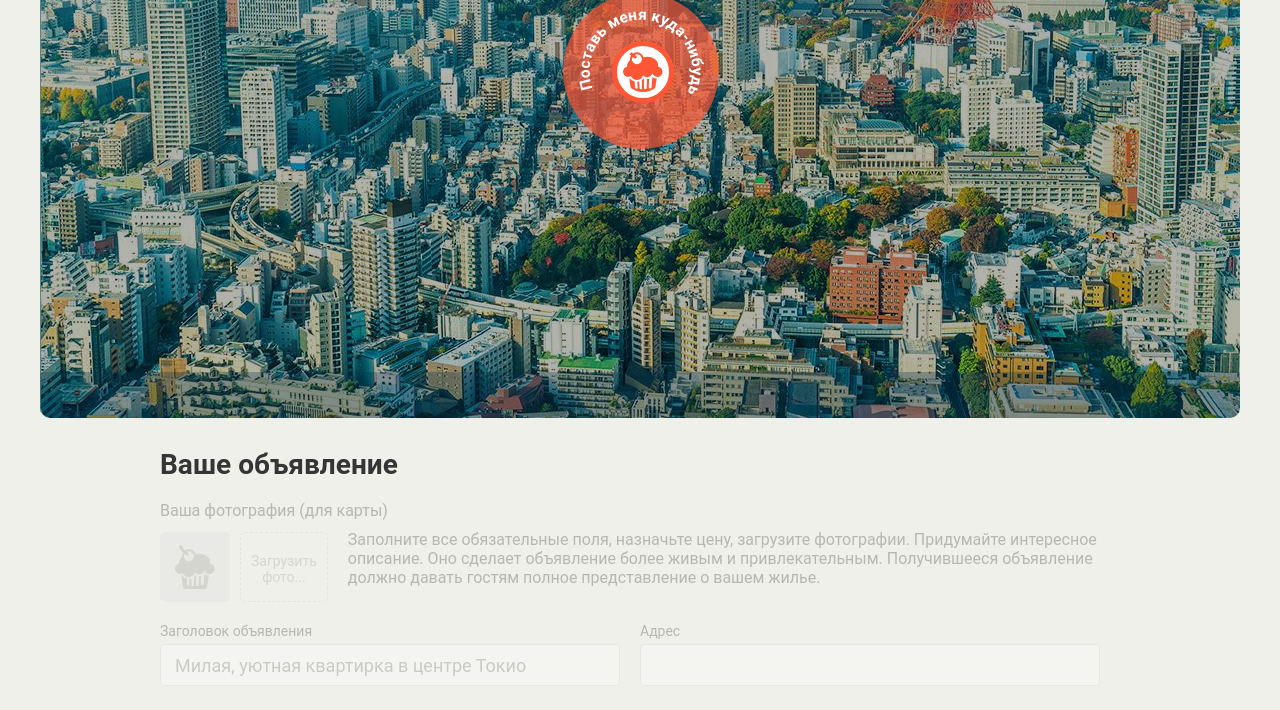
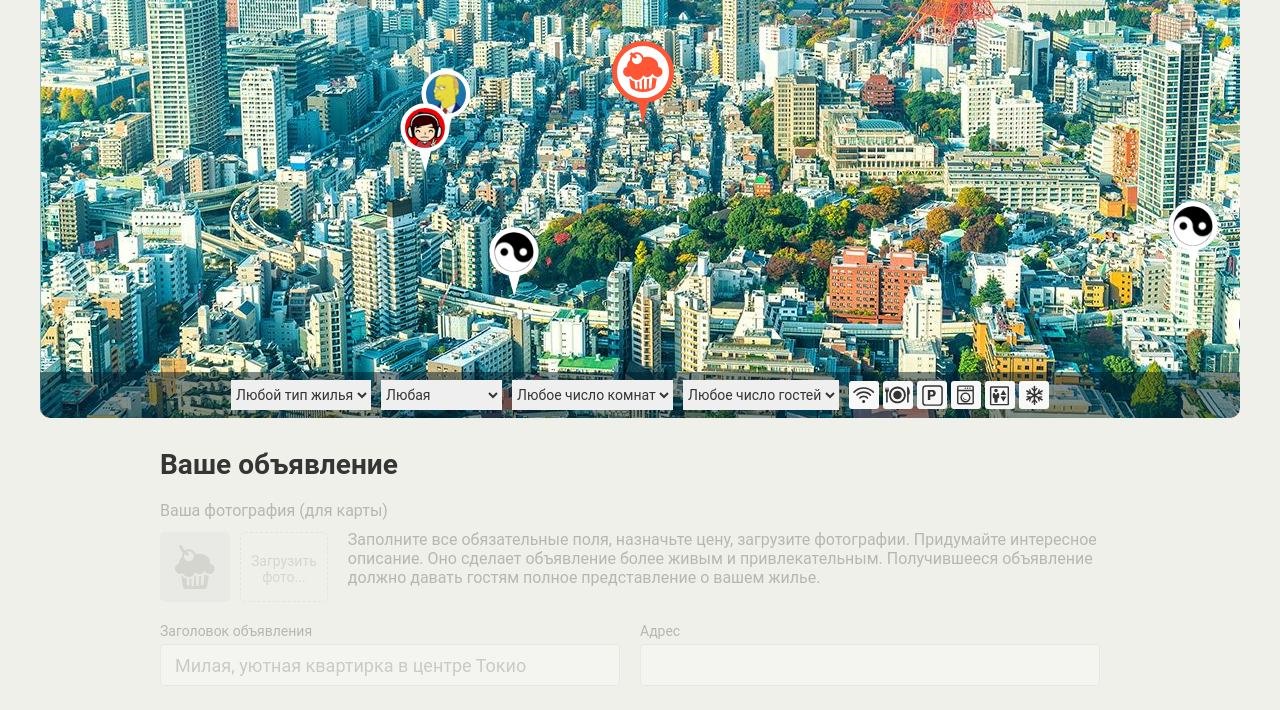
Before and after one commit to ivansemen/1087549-keksobooking-20, a website: page index.html in a window 1280 px wide. Shown: the part 332-1042 px from the top of the page. Drawn offline with Linux system fonts and the light colour scheme; files whose address does not match are found by name.

Commit message:
Сгенерировал моки и воспользовался шаблонизацией для отрисовки их в разметку страницы

```diff
--- a/index.html
+++ b/index.html
@@ -248,5 +248,6 @@
     </div>
   </template>
 
+ <script src="js/main.js"></script>
 </body>
 </html>
--- a/js/main.js
+++ b/js/main.js
@@ -0,0 +1,92 @@
+'use strict';
+
+var QUANTITY = 8;
+var MIN_PRICE = 1000;
+var MAX_PRICE = 50000;
+var PIN_SIZE = [50, 70];
+var TITLES = ['Заголовок_1', 'Заголовок_2', 'Заголовок_3',
+  'Заголовок_4', 'Заголовок_5', 'Заголовок_6', 'Заголовок_7', 'Заголовок_8'
+];
+var TYPES = ['palace', 'flat', 'house', 'bungalo'];
+var ROOMS = [1, 2, 3];
+var GUESTS = [1, 2, 'Любое число гостей'];
+var CHECKIN = ['12:00', '13:00', '14:00'];
+var CHECKOUT = ['12:00', '13:00', '14:00'];
+var FEATURES = ['wifi', 'dishwasher', 'parking', 'washer', 'elevator', 'conditioner'];
+var DESCRIPTION = ['Описание_1', 'Описание_2', 'Описание_3', 'Описание_4',
+  'Описание_5', 'Описание_6', 'Описание_7', 'Описание_8'
+];
+var PHOTOS = ['http://o0.github.io/assets/images/tokyo/hotel1.jpg',
+  'http://o0.github.io/assets/images/tokyo/hotel2.jpg',
+  'http://o0.github.io/assets/images/tokyo/hotel3.jpg'
+];
+var offsetWidth = document.querySelector('.map').offsetWidth;
+
+var randomNumber = function (min, max) {
+  var rand = min + Math.random() * (max + 1 - min);
+  return Math.floor(rand);
+};
+
+var randomElement = function (array) {
+  var elementOfArray = Math.floor(Math.random() * array.length);
+  return array[elementOfArray];
+};
+
+var createAvatar = function (number) {
+  var avatar = 'img/avatars/user0' + number + '.png';
+  return avatar;
+};
+
+var createOffer = function (offerNumber) {
+  var offers = [];
+  for (var i = 0; i < offerNumber; i++) {
+    var locationX = randomNumber(0, offsetWidth);
+    var locationY = randomNumber(130, 630);
+
+    offers.push({
+      'author': {
+        'avatar': createAvatar(randomNumber(1, 8))
+      },
+      'offer': {
+        'title': randomElement(TITLES),
+        'address': locationX + ', ' + locationY,
+        'price': randomNumber(MIN_PRICE, MAX_PRICE),
+        'type': randomElement(TYPES),
+        'rooms': randomElement(ROOMS),
+        'guests': randomElement(GUESTS),
+        'checkin': randomElement(CHECKIN),
+        'checkout': randomElement(CHECKOUT),
+        'features': randomElement(FEATURES),
+        'description': randomElement(DESCRIPTION),
+        'photos': randomElement(PHOTOS)
+      },
+      'location': {
+        'x': locationX,
+        'y': locationY
+      }
+    });
+  }
+  return offers;
+};
+
+var map = document.querySelector('.map');
+map.classList.remove('map--faded');
+
+var offers = createOffer(QUANTITY);
+
+var templatePin = document.querySelector('#pin').content.querySelector('.map__pin');
+var listElement = document.querySelector('.map__pins');
+var fragment = document.createDocumentFragment();
+
+var createPin = function (pinOffers) {
+  var pin = templatePin.cloneNode(true);
+  pin.style = 'left: ' + (pinOffers.location.x + PIN_SIZE[0] / 2) + 'px; top: ' + (pinOffers.location.y + PIN_SIZE[1] / 2) + 'px;';
+  pin.querySelector('img').src = pinOffers.author.avatar;
+  pin.querySelector('img').alt = pinOffers.offer.title;
+  return pin;
+};
+
+for (var i = 0; i < offers.length; i++) {
+  fragment.appendChild(createPin(offers[i]));
+}
+listElement.appendChild(fragment);
```
